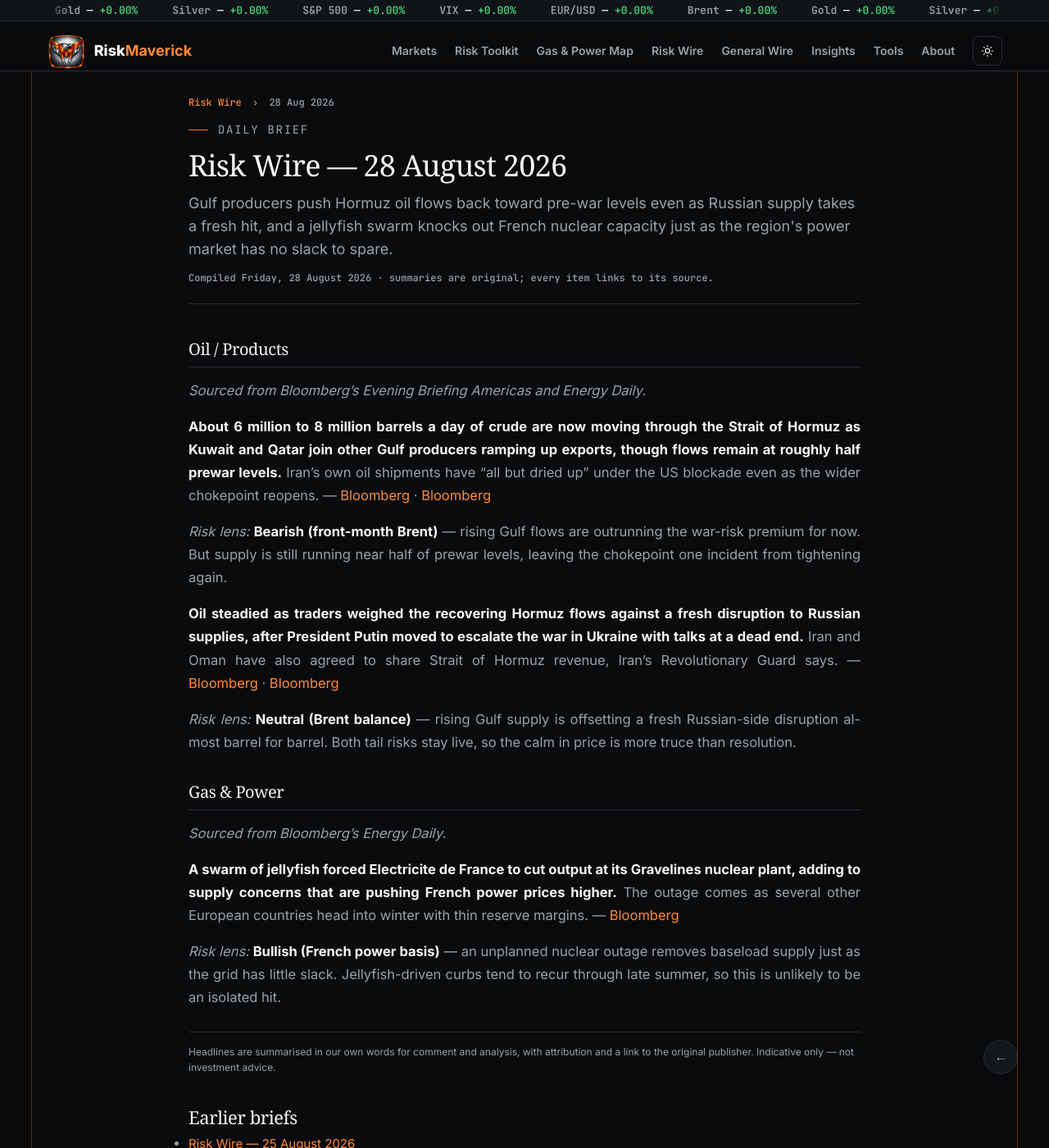
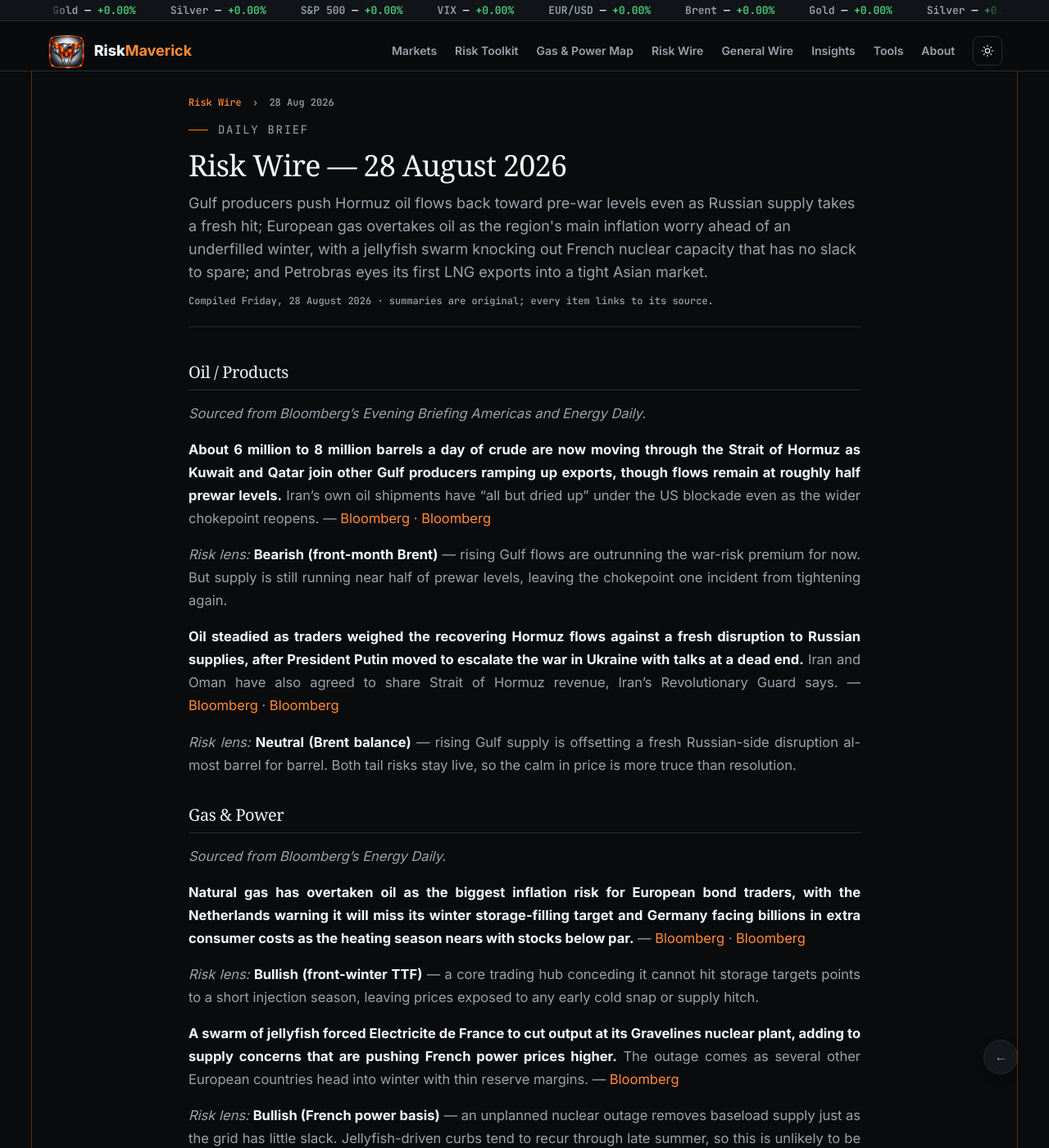
Before and after one commit to maverickrocx/RiskMaverick, a Jekyll site: the page built from _news/2026-08-28.md, in a window 1280 px wide and 1400 px high. Shown: the whole window at 82% size. Built offline with Jekyll 4.4.1, drawn with Linux system fonts in a browser that asks for light colours; some web fonts are replaced; some of the changed text lies outside the part shown.

Commit message:
content(wire): add LNG section + European gas item to 28 Aug Risk Wire
Co-Authored-By: Claude Sonnet 5 <noreply@anthropic.com>

```diff
--- a/_news/2026-08-28.md
+++ b/_news/2026-08-28.md
@@ -1,8 +1,8 @@
 ---
 title: "Risk Wire — 28 August 2026"
 date: 2026-08-28
-sectors: [oil-products, gas-power]
-standfirst: "Gulf producers push Hormuz oil flows back toward pre-war levels even as Russian supply takes a fresh hit, and a jellyfish swarm knocks out French nuclear capacity just as the region's power market has no slack to spare."
+sectors: [oil-products, gas-power, lng]
+standfirst: "Gulf producers push Hormuz oil flows back toward pre-war levels even as Russian supply takes a fresh hit; European gas overtakes oil as the region's main inflation worry ahead of an underfilled winter, with a jellyfish swarm knocking out French nuclear capacity that has no slack to spare; and Petrobras eyes its first LNG exports into a tight Asian market."
 ---
 
 ## Oil / Products {#oil-products}
@@ -23,7 +23,21 @@ standfirst: "Gulf producers push Hormuz oil flows back toward pre-war levels eve
 
 *Sourced from Bloomberg's Energy Daily.*
 
+**Natural gas has overtaken oil as the biggest inflation risk for European bond traders, with the Netherlands warning it will miss its winter storage-filling target and Germany facing billions in extra consumer costs as the heating season nears with stocks below par.**
+— [Bloomberg](https://www.bloomberg.com/news/articles/2026-08-26/natural-gas-eclipses-oil-as-key-inflation-risk-for-european-debt) · [Bloomberg](https://www.bloomberg.com/news/articles/2026-08-26/dutch-to-miss-winter-gas-storage-filling-target-gasunie-warns)
+
+*Risk lens:* **Bullish (front-winter TTF)** — a core trading hub conceding it cannot hit storage targets points to a short injection season, leaving prices exposed to any early cold snap or supply hitch.
+
 **A swarm of jellyfish forced Electricite de France to cut output at its Gravelines nuclear plant, adding to supply concerns that are pushing French power prices higher.** The outage comes as several other European countries head into winter with thin reserve margins.
 — [Bloomberg](https://www.bloomberg.com/news/articles/2026-08-27/jellyfish-swarm-curbs-power-output-from-french-nuclear-plant)
 
 *Risk lens:* **Bullish (French power basis)** — an unplanned nuclear outage removes baseload supply just as the grid has little slack. Jellyfish-driven curbs tend to recur through late summer, so this is unlikely to be an isolated hit.
+
+## LNG {#lng}
+
+*Sourced from Bloomberg's Evening Briefing Americas.*
+
+**Petrobras is weighing its first-ever LNG exports as surging Asian demand and the Hormuz disruption keep spot cargoes expensive.**
+— [Bloomberg](https://www.bloomberg.com/news/articles/2026-08-27/petrobras-considers-starting-lng-exports-as-asian-demand-surges)
+
+*Risk lens:* **Bearish (Atlantic-basin spot LNG, 2027+)** — fresh export supply would loosen balances over the medium term, but it does nothing for the immediate winter crunch now bidding up Asian and European buyers.
```
